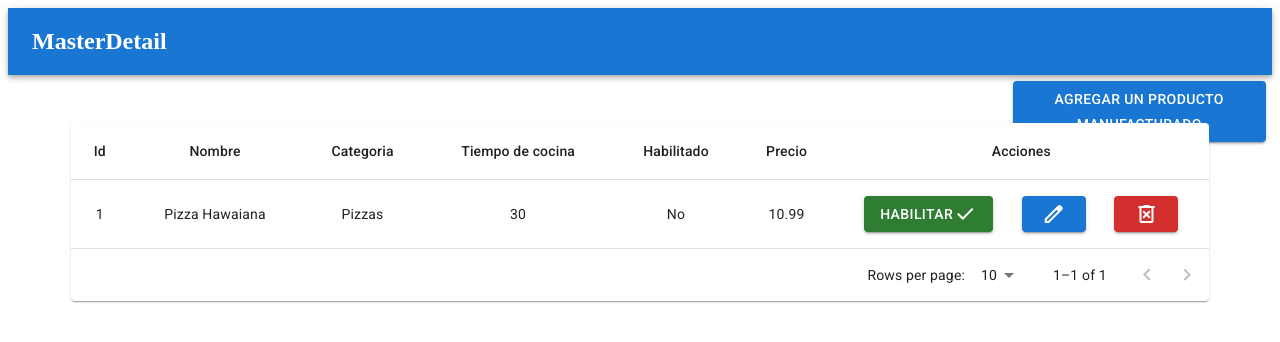
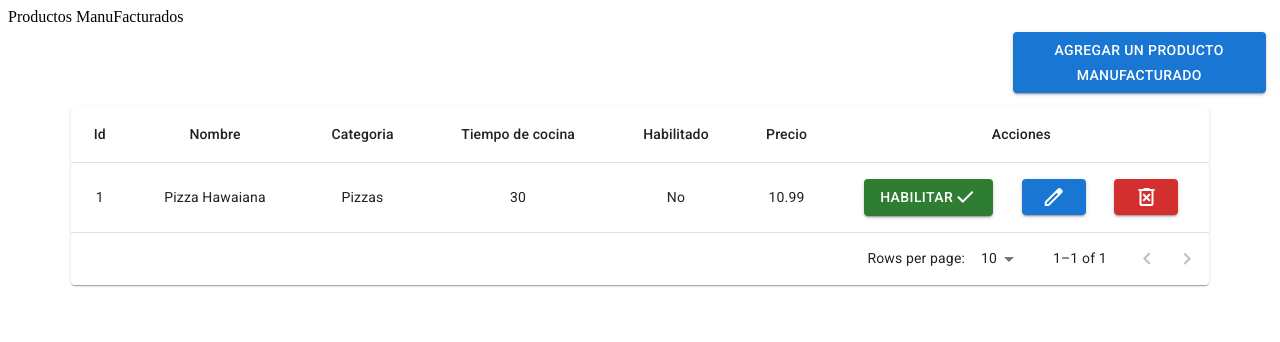
Before and after one commit to Franco-videla/TP-Grupal-LAB4, a React (Vite) app: page / in a window 1280 px wide. Shown: the top 342 px of the page. Built offline with nearby package versions, Linux system fonts and the light colour scheme; data requests are answered from the project's data file.

Commit message:
cambios de navBar

```diff
--- a/package.json
+++ b/package.json
@@ -18,7 +18,8 @@
     "@mui/material": "^5.15.17",
     "@reduxjs/toolkit": "^2.2.4",
     "@types/react-redux": "^7.1.33",
-    "react": "^18.2.0",
+    "json-server": "^1.0.0-beta.0",
+    "react": "^18.3.1",
     "react-dom": "^18.2.0",
     "react-redux": "^9.1.2",
     "react-router-dom": "^6.23.1",
--- a/src/components/screens/MasterDetail.tsx
+++ b/src/components/screens/MasterDetail.tsx
@@ -96,7 +96,7 @@ export const MasterDetail = () => {
       <NavBar />
       <div
         style={{
-          height: "6vh",
+          height: "10vh",
           width: "100%",
           display: "flex",
           justifyContent: "flex-end",
@@ -109,10 +109,11 @@ export const MasterDetail = () => {
             padding: ".4rem",
           }}
         >
-          <Button
+          <Button className="custom-button"
             variant="contained"
             color="primary"
             onClick={() => {
+
               setOpenModal(true);
             }}
           >
--- /dev/null
+++ b/src/components/screens/customNavBar.css
@@ -0,0 +1,53 @@
+
+
+
+  .navbar-container {
+    width: 100%;
+  }
+
+  .navbar {
+    display: flex;
+    justify-content: center;
+    align-items: center;
+    background-color: #7cbdc5; /* Dark background color */
+    padding: 15px 20px;
+    box-shadow: 0 2px 4px rgba(0, 0, 0, 0.89); /* Subtle shadow for depth */
+  }
+
+  .navbar-title {
+    font-size: 3rem; /* Larger font size */
+    color: #000000; /* White text color */
+    font-weight: bold;
+    text-transform: uppercase; /* Uppercase text */
+    letter-spacing: 1.5px; /* Spacing between letters */
+  }
+
+  .button-container {
+    display: flex;
+
+
+    height: 100vh; /* Ensure the button is centered vertically */
+  }
+
+  .custom-button {
+    align-items: center;
+    background-color: #7cbdc5; /* Primary color */
+    color: #000000;
+    border: none;
+    text-transform: uppercase;
+    padding: 10px 20px;
+    font-size: 1rem;
+    cursor: pointer;
+    transition: background-color 0.3s, transform 0.3s;
+    border-radius: 5px; /* Rounded corners */
+    box-shadow: 0 4px 8px rgba(0, 0, 0, 0.1); /* Subtle shadow */
+  }
+
+  .custom-button:hover {
+    background-color: #0056b3; /* Darker shade on hover */
+    transform: translateY(-2px); /* Slight lift on hover */
+  }
+
+  .custom-button:active {
+    transform: translateY(0); /* Reset transform on click */
+  }
--- a/src/components/ui/NavBar/NavBar.tsx
+++ b/src/components/ui/NavBar/NavBar.tsx
@@ -1,15 +1,11 @@
-import AppBar from "@mui/material/AppBar";
-import Box from "@mui/material/Box";
-import Toolbar from "@mui/material/Toolbar";
+
 
 export const NavBar = () => {
   return (
-    <Box sx={{ flexGrow: 1 }}>
-      <AppBar position="static">
-        <Toolbar>
-          <h2>MasterDetail</h2>
-        </Toolbar>
-      </AppBar>
-    </Box>
+    <div className="navbar-container">
+    <div className="navbar">
+      <div className="navbar-title">Productos ManuFacturados</div>
+    </div>
+  </div>
   );
 };
```
Also changed, not shown: 1 other file (tests, documents, lock files or other folders).
